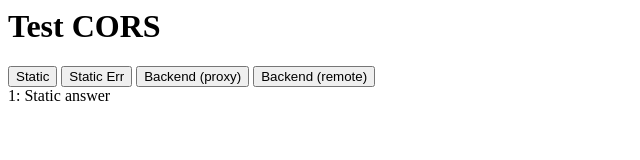
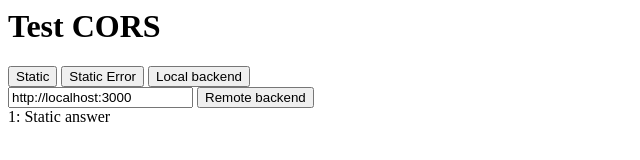
Before and after one commit to tundravarg/cors-test, a plain HTML site: page frontend/index.html in a window 1280 px wide. Both pictures are taken after a click on the button "Static". Shown: the whole page, without its empty margins (0-640 px from the left). Drawn offline with Linux system fonts and the light colour scheme.

Commit message:
Input remote backend URL

```diff
--- a/docker-compose-single.yml
+++ b/docker-compose-single.yml
@@ -6,7 +6,7 @@ services:
       context: .
       dockerfile: ./Dockerfile.single
     ports:
-      - "3000:3000"
-      - "8080:80"
+      - "3001:3000"
+      - "8081:80"
     volumes:
       - ./frontend:/usr/share/nginx/frontend
--- a/frontend/index.html
+++ b/frontend/index.html
@@ -11,9 +11,12 @@
     <div id="app">
         <div>
             <input id="request-static" type="button" value="Static">
-            <input id="request-static-err" type="button" value="Static Err">
-            <input id="request-backend-proxy" type="button" value="Backend (proxy)">
-            <input id="request-backend" type="button" value="Backend (remote)">
+            <input id="request-static-error" type="button" value="Static Error">
+            <input id="request-backend-local" type="button" value="Local backend">
+        </div>
+        <div>
+            <input id="remote-backend-url" type="text" value="http://localhost:3000">
+            <input id="request-backend-remote" type="button" value="Remote backend">
         </div>
         <div id="response"></div>
     </div>
@@ -27,6 +30,9 @@
         }
 
         function doRequest(url) {
+            if (typeof url === 'function') {
+                url = url();
+            }
             $.get(url)
                 .done(data => {
                     setResponse(data);
@@ -41,8 +47,8 @@
         }
 
         handleRequest('#request-static', 'static-answer.txt');
-        handleRequest('#request-static-err', 'static-answer-err.txt');
-        handleRequest('#request-backend-proxy', '/local-backend');
-        handleRequest('#request-backend', 'http://localhost:3000');
+        handleRequest('#request-static-error', 'static-answer-err.txt');
+        handleRequest('#request-backend-local', '/local-backend');
+        handleRequest('#request-backend-remote', () => $('#remote-backend-url').val());
     </script>
 </body>
```
